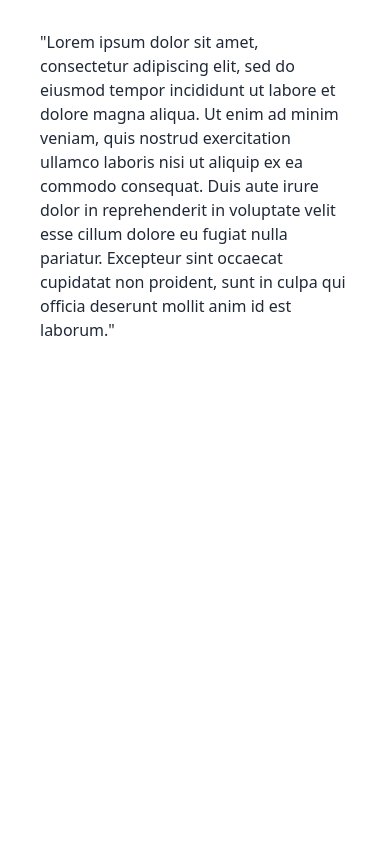
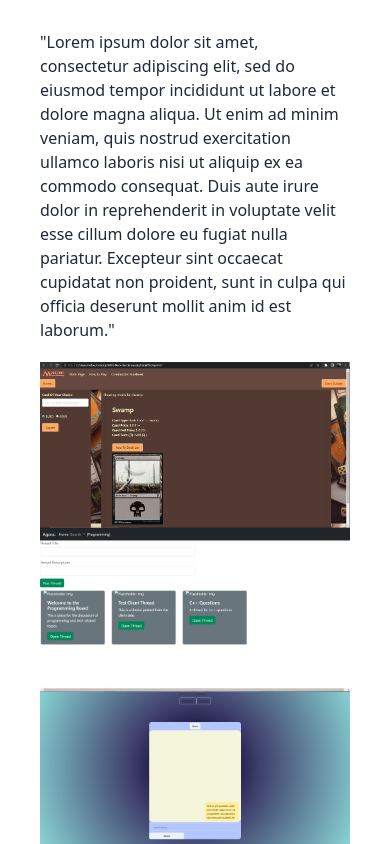
Before and after one commit to mcfoote/react-professional-portfolio, a Next.js app: page / in a window 390 px wide. Shown: the part 4466-5310 px from the top of the page. Before the commit the page ends 4828 px from the top, so only its background shows below. Built offline with nearby package versions, Linux system fonts and the light colour scheme.

Commit message:
work on portfolio section

```diff
--- a/pages/index.js
+++ b/pages/index.js
@@ -26,7 +26,7 @@
         <meta name="viewport" content="width=device-width, initial-scale=1" />
         <link rel="icon" href="/favicon.ico" />
       </Head>
-      <main className="bg-white px-10">
+      <main className="bg-white px-10 md:px-20 lg:px-40">
         <section className="min-h-screen">
           <nav className="py-10 mb-12 flex justify-between">
             <h1 className="text-xl font-burtons">Developer Portfolio:</h1>
@@ -130,6 +130,17 @@
               Excepteur sint occaecat cupidatat non proident, sunt in culpa qui officia deserunt mollit anim id est laborum."
             </p>
           </div>
+          <div>
+            <div>
+              <Image src={project1}/>
+            </div>
+            <div>
+              <Image src={project2}/>
+            </div>
+            <div>
+              <Image src={project3}/>
+            </div>
+          </div>
         </section>
       </main>
     </div>
```
